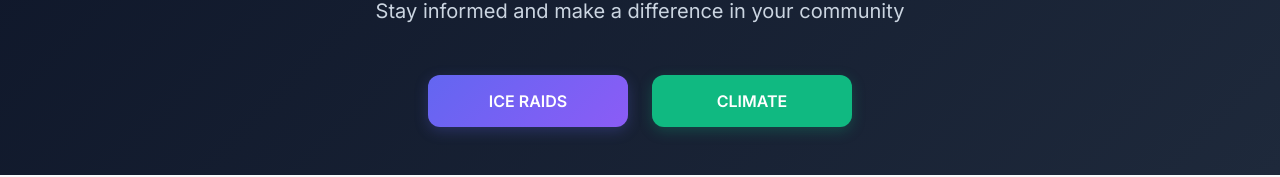
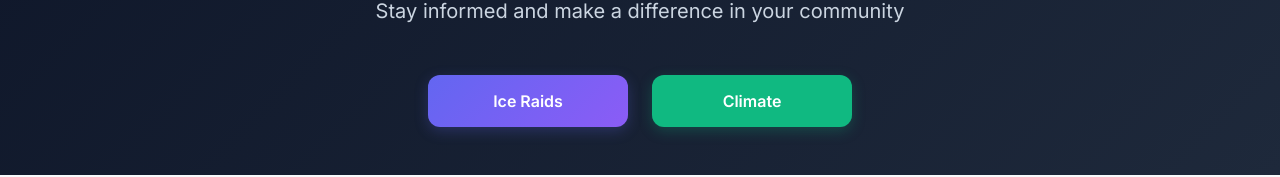
Before and after one commit to dsound-zz/rage2sage, a Next.js app: page / in a window 1280 px wide. Shown: the part 136-313 px from the top of the page. Built offline with nearby package versions, Linux system fonts and the light colour scheme; no server answers.

Commit message:
fixed button issues

```diff
--- a/src/components/Header.tsx
+++ b/src/components/Header.tsx
@@ -7,13 +7,18 @@
 
 export default function Header({ onOpenModal }: HeaderProps) {
   const issueColors = {
-    ICE_RAIDS: "primary",
+    "ICE RAIDS": "primary",
     CLIMATE: "secondary",
   };
 
-  // Convert issue ID to display name
+  // Convert issue ID to display name (remove underscores)
   const getDisplayName = (issueId: string) => {
-    return issueId.replace(/_/g, " ");
+    return issueId
+      .replace(/_/g, " ")
+      .toLowerCase()
+      .replace(/(^|\s)\S/g, (letter) => {
+        return letter.toUpperCase();
+      });
   };
 
   return (
--- a/src/components/HomeFeed.tsx
+++ b/src/components/HomeFeed.tsx
@@ -24,13 +24,27 @@
   const [loading, setLoading] = useState(true);
 
   const issueColors = {
-    ICE_RAIDS: "primary",
+    "ICE RAIDS": "primary",
     CLIMATE: "secondary",
   };
 
-  // Convert issue ID to display name
+  // Map feed issue names to issue data IDs
+  const getIssueId = (feedIssue: string) => {
+    // Normalize spaces and underscores
+    if (feedIssue === "CLIMATE_CRISIS") return "CLIMATE_CRISIS";
+    if (feedIssue === "ICE_RAIDS" || feedIssue === "ICE RAIDS")
+      return "ICE RAIDS";
+    return feedIssue;
+  };
+
+  // Convert issue ID to display name (remove underscores)
   const getDisplayName = (issueId: string) => {
-    return issueId.replace(/_/g, " ");
+    return issueId
+      .replace(/_/g, " ")
+      .toLowerCase()
+      .replace(/(^|\s)\S/g, (letter) => {
+        return letter.toUpperCase();
+      });
   };
 
   const trackClick = async (action_id: string, issue: string) => {
@@ -148,9 +162,18 @@
                 <button
                   onClick={() => {
                     trackClick("feed_action", item.issue);
+                    const issueId = getIssueId(item.issue);
+                    console.log("Looking for issue with ID:", issueId);
+                    console.log(
+                      "Available issues:",
+                      issues.map((i) => {
+                        return i.id;
+                      })
+                    );
                     const issue = issues.find((issue) => {
-                      return issue.id === item.issue;
+                      return issue.id === issueId;
                     });
+                    console.log("Found issue:", issue);
                     if (issue) onOpenModal(issue);
                   }}
                   className={`btn btn-small ${
```
